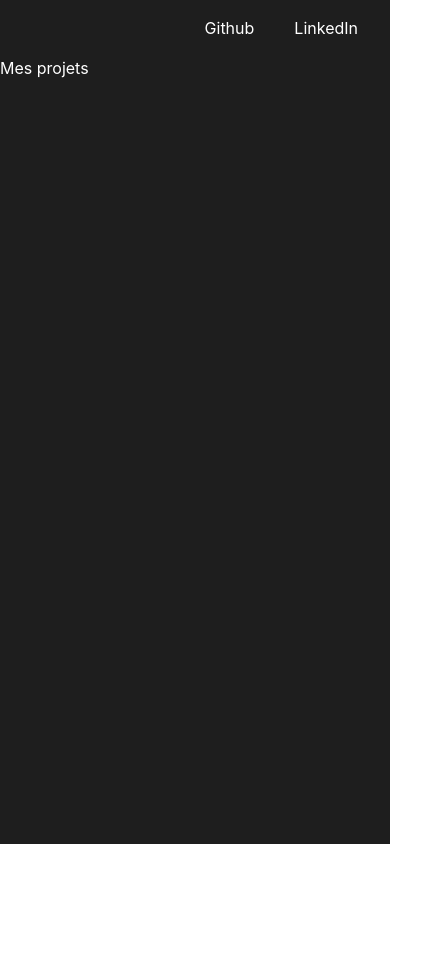
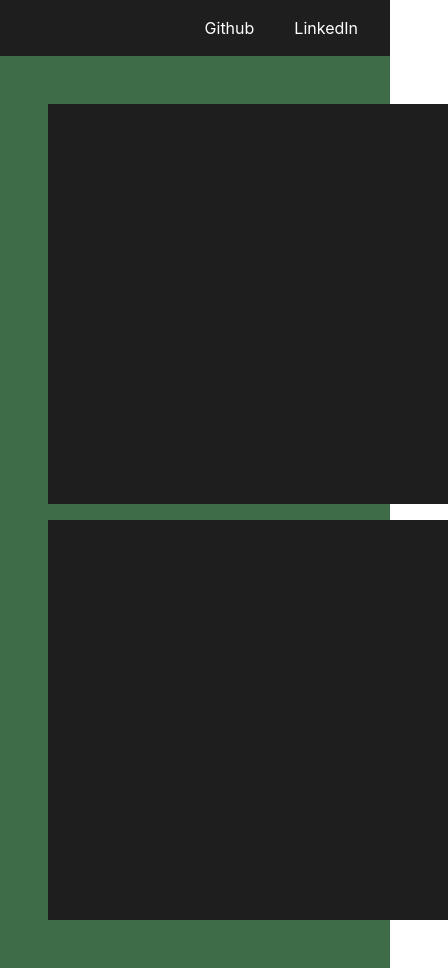
Before and after one commit to Aldeberian/portfolio-website, a React (Create React App) app: page /Projects in a window 390 px wide. Shown: the whole page, 448 px wide, since content can reach past the window. Before the commit the page ends 844 px from the top, so only its background shows below. Built offline with nearby package versions, Linux system fonts and the light colour scheme.

Commit message:
:bricks: Projects page structure

```diff
--- a/src/App.js
+++ b/src/App.js
@@ -13,7 +13,7 @@ import HomePage from "./pages/HomePage";
 function App() {
   return (
       <Router>
-          <div className="w-screen h-screen max-h-screen max-w-screen flex flex-col">
+          <div className="bg-csbg w-screen h-screen max-h-screen max-w-screen flex flex-col">
               <Navbar />
 
               <Routes>
--- a/src/components/Navbar.jsx
+++ b/src/components/Navbar.jsx
@@ -1,6 +1,10 @@
+import { useScrollTop } from "../hooks/use-scroll-top";
+
 const Navbar = () => {
+    const scrolled = useScrollTop();
+
     return (
-        <div className="max-w-screen pr-8 w-full bg-csbg p-4 flex justify-end gap-10">
+        <div className={"max-w-screen pr-8 w-full p-4 flex justify-end gap-10 rounded" + (scrolled ? 'bg-red' : 'bg-red-200')}>
             <p>Github</p>
             <p>LinkedIn</p>
         </div>
--- /dev/null
+++ b/src/hooks/use-scroll-top.jsx
@@ -0,0 +1,21 @@
+import { useEffect, useState } from "react";
+
+export const useScrollTop = (threshold = 10) => {
+    const [scrolled, setScrolled] = useState(false);
+
+    useEffect(() => {
+        const handleScroll = () => {
+            if(window.scrollY > threshold) {
+                setScrolled(true);
+            }
+            else {
+                setScrolled(false);
+            }
+        };
+
+        window.addEventListener("scroll", handleScroll);
+        return () => window.removeEventListener("scroll", handleScroll);
+    }, [threshold]);
+
+    return scrolled;
+}
--- a/src/pages/HomePage.jsx
+++ b/src/pages/HomePage.jsx
@@ -3,8 +3,8 @@ import { Link } from 'react-router-dom'
 const HomePage = () => {
     return (
         <div className="flex-1 flex flex-col lg:flex-row lg:overflow-hidden overflow-y-auto ">
-            <div className="w-full lg:w-1/2 lg:h-full flex-1 p-4 bg-cssec">Element 1</div>
-            <div className="w-full lg:w-1/2 lg:h-full flex-1 p-4 bg-csacc">
+            <div className="w-full lg:w-1/2 lg:h-full flex-1 p-4">Element 1</div>
+            <div className="w-full lg:w-1/2 lg:h-full flex-1 p-4">
                 <Link to="/Projects"> My projects </Link>
             </div>
         </div>
--- a/src/pages/ProjectsPage.jsx
+++ b/src/pages/ProjectsPage.jsx
@@ -1,7 +1,8 @@
 const ProjectsPage = () => {
     return (
-        <div className="bg-csbg flex-1 flex flex-col overflow-y-auto ">
-            <p>Mes projets</p>
+        <div className="bg-csprim lg:ml-20 lg:mr-20 2xl:ml-64 2xl:mr-64 lg:mt-10 flex-1 p-10 flex flex-wrap justify-around">
+            <div className="m-2 bg-csbg min-w-[400px] w-5/12 h-[400px]"></div>
+            <div className="m-2 bg-csbg min-w-[400px] w-5/12 h-[400px]"></div>
         </div>
     )
 };
```
